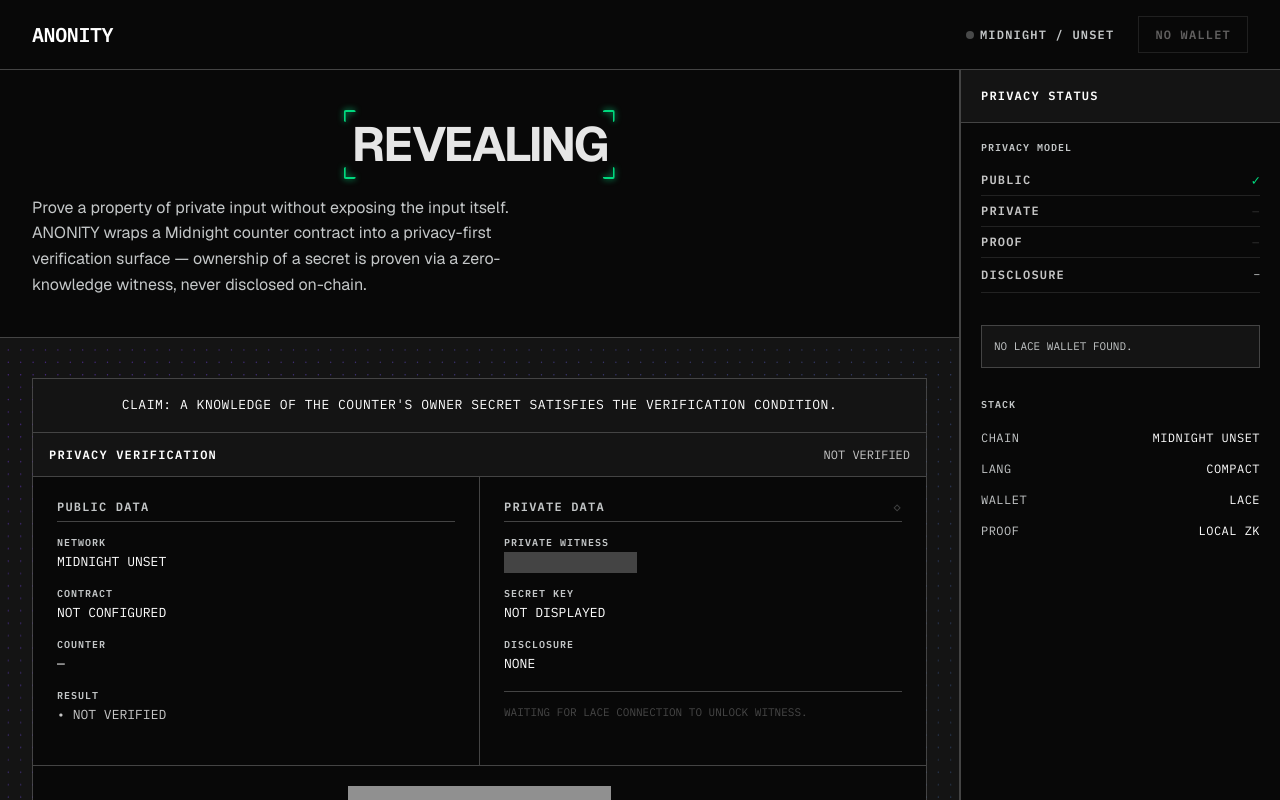
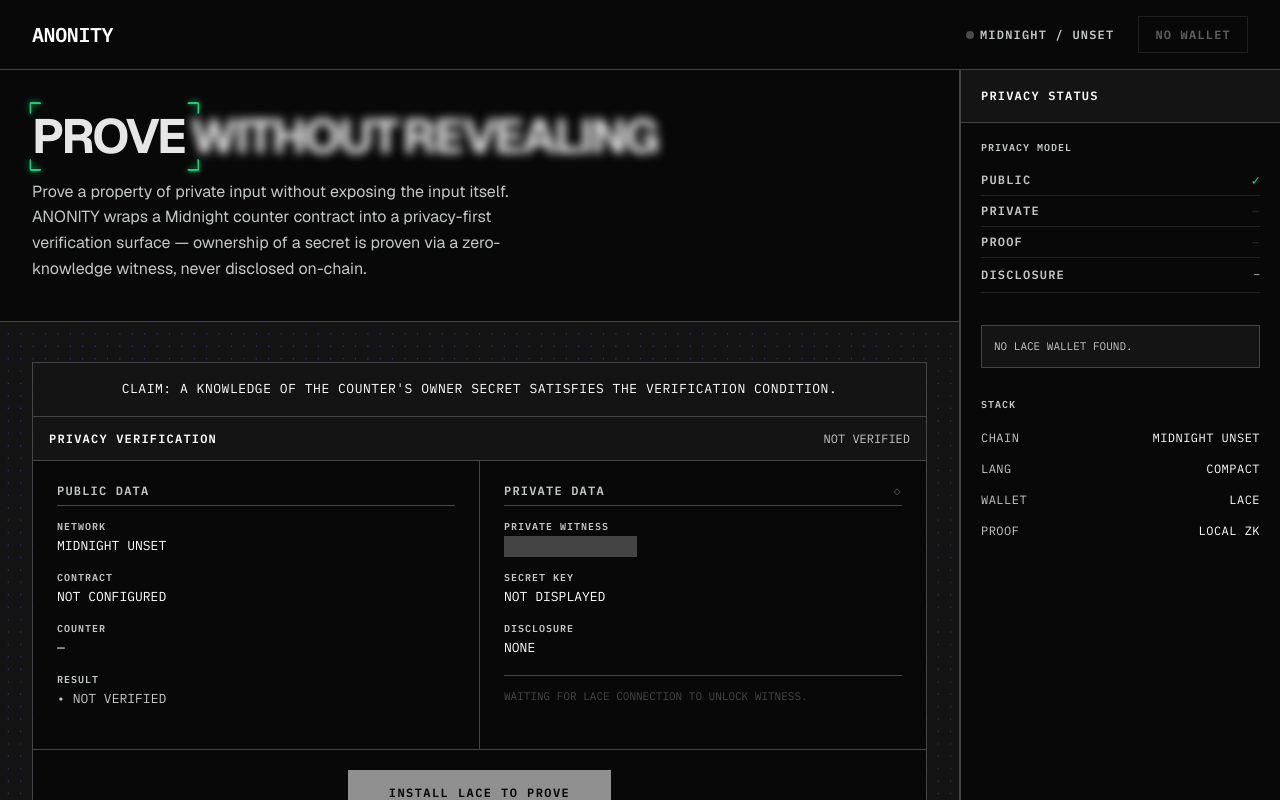
Before and after one commit to ayaan-there/VeilWork-FE, a React (Vite) app: page / in a window 1280 px wide. Shown: the top 800 px of the page. Built offline with nearby package versions, Linux system fonts and the light colour scheme; no server answers; what @midnight-ntwrk/compact-runtime, @midnight-ntwrk/midnight-js-protocol would draw is missing.

Commit message:
fix: truefocus renders full left-aligned sentence, dwells on REVEALING

```diff
--- a/src/App.tsx
+++ b/src/App.tsx
@@ -1,4 +1,4 @@
-import React, { useEffect, useState } from 'react';
+import React, { useEffect } from 'react';
 import { useMidnight } from './hooks/useMidnight';
 import TrueFocus from './components/TrueFocus';
 import DotField from './components/DotField';
@@ -17,8 +17,6 @@ const CONTRACT = (() => {
 const truncateHex = (s: string, head = 12, tail = 8): string =>
   s.length <= head + tail + 3 ? s : `${s.slice(0, head)}…${s.slice(-tail)}`;
 
-const SENTENCES = ['PROVE WITHOUT', 'REVEALING'];
-
 const App: React.FC = () => {
   const {
     walletState,
@@ -35,15 +33,6 @@ const App: React.FC = () => {
     error,
     clearError,
   } = useMidnight();
-
-  const [sentenceIndex, setSentenceIndex] = useState(0);
-
-  useEffect(() => {
-    const t = setInterval(() => {
-      setSentenceIndex((i) => (i + 1) % SENTENCES.length);
-    }, 4500);
-    return () => clearInterval(t);
-  }, []);
 
   useEffect(() => {
     if (!error) return;
@@ -217,16 +206,16 @@ const App: React.FC = () => {
             }}
             className="hero-pad"
           >
-            <div style={{ marginBottom: 24, marginTop: 8 }}>
+            <div style={{ marginBottom: 16 }}>
               <TrueFocus
-                key={sentenceIndex}
-                sentence={SENTENCES[sentenceIndex]}
-                manualMode={false}
+                sentence="PROVE WITHOUT REVEALING"
                 blurAmount={5}
                 borderColor="#00d97e"
                 glowColor="rgba(0, 217, 126, 0.55)"
                 animationDuration={0.55}
-                pauseBetweenAnimations={0.35}
+                pauseBetweenAnimations={0.3}
+                emphasisIndex={2}
+                emphasisPause={2.2}
               />
             </div>
             <p
--- a/src/components/TrueFocus.css
+++ b/src/components/TrueFocus.css
@@ -1,14 +1,14 @@
 .focus-container {
   position: relative;
   display: flex;
-  gap: 0.35em;
-  justify-content: center;
-  align-items: center;
+  gap: 0.28em;
+  justify-content: flex-start;
+  align-items: baseline;
   flex-wrap: wrap;
   outline: none;
   user-select: none;
   width: 100%;
-  line-height: 1;
+  line-height: 1.1;
 }
 
 .focus-word {
@@ -20,10 +20,10 @@
   line-height: 1.1;
   text-transform: uppercase;
   color: var(--color-on-bg, #e6e6e6);
-  cursor: pointer;
+  cursor: default;
   transition:
-    filter 0.3s ease,
-    color 0.3s ease;
+    filter 0.4s ease,
+    color 0.4s ease;
   outline: none;
   user-select: none;
   white-space: nowrap;
--- a/src/components/TrueFocus.tsx
+++ b/src/components/TrueFocus.tsx
@@ -5,43 +5,42 @@ import './TrueFocus.css';
 interface TrueFocusProps {
   sentence?: string;
   separator?: string;
-  manualMode?: boolean;
   blurAmount?: number;
   borderColor?: string;
   glowColor?: string;
   animationDuration?: number;
   pauseBetweenAnimations?: number;
-  onSentenceChange?: (next: string) => void;
+  emphasisIndex?: number;
+  emphasisPause?: number;
 }
 
 const TrueFocus = ({
-  sentence = 'True Focus',
+  sentence = 'PROVE WITHOUT REVEALING',
   separator = ' ',
-  manualMode = false,
   blurAmount = 5,
-  borderColor = 'green',
-  glowColor = 'rgba(0, 255, 0, 0.6)',
+  borderColor = '#00d97e',
+  glowColor = 'rgba(0, 217, 126, 0.55)',
   animationDuration = 0.5,
-  pauseBetweenAnimations = 1,
+  pauseBetweenAnimations = 0.35,
+  emphasisIndex = 2,
+  emphasisPause = 1.8,
 }: TrueFocusProps) => {
   const words = sentence.split(separator);
   const [currentIndex, setCurrentIndex] = useState(0);
-  const [lastActiveIndex, setLastActiveIndex] = useState<number | null>(null);
   const containerRef = useRef<HTMLDivElement>(null);
   const wordRefs = useRef<Array<HTMLSpanElement | null>>([]);
   const [focusRect, setFocusRect] = useState({ x: 0, y: 0, width: 0, height: 0 });
 
   useEffect(() => {
-    if (!manualMode) {
+    const baseInterval = (animationDuration + pauseBetweenAnimations) * 1000;
     const interval = setInterval(
       () => {
         setCurrentIndex((prev) => (prev + 1) % words.length);
       },
-        (animationDuration + pauseBetweenAnimations) * 1000,
+      baseInterval,
     );
     return () => clearInterval(interval);
-    }
-  }, [manualMode, animationDuration, pauseBetweenAnimations, words.length]);
+  }, [animationDuration, pauseBetweenAnimations, words.length]);
 
   useEffect(() => {
     if (currentIndex === null || currentIndex === -1) return;
@@ -58,18 +57,14 @@ const TrueFocus = ({
     });
   }, [currentIndex, words.length]);
 
-  const handleMouseEnter = (index: number) => {
-    if (manualMode) {
-      setLastActiveIndex(index);
-      setCurrentIndex(index);
-    }
-  };
-
-  const handleMouseLeave = () => {
-    if (manualMode && lastActiveIndex !== null) {
-      setCurrentIndex(lastActiveIndex);
-    }
-  };
+  // Auto cycle: dwell on emphasisIndex (REVEALING) longer than other words.
+  useEffect(() => {
+    if (currentIndex !== emphasisIndex) return;
+    const t = setTimeout(() => {
+      setCurrentIndex((prev) => (prev + 1) % words.length);
+    }, emphasisPause * 1000);
+    return () => clearTimeout(t);
+  }, [currentIndex, emphasisIndex, emphasisPause, words.length]);
 
   const frameStyle = {
     '--border-color': borderColor,
@@ -86,14 +81,12 @@ const TrueFocus = ({
             ref={(el) => {
               wordRefs.current[index] = el;
             }}
-            className={`focus-word ${manualMode ? 'manual' : ''} ${isActive && !manualMode ? 'active' : ''}`}
+            className={`focus-word ${isActive ? 'active' : ''}`}
             style={{
               filter: isActive ? 'blur(0px)' : `blur(${blurAmount}px)`,
               ...frameStyle,
               transition: `filter ${animationDuration}s ease`,
             }}
-            onMouseEnter={() => handleMouseEnter(index)}
-            onMouseLeave={handleMouseLeave}
           >
             {word}
           </span>
```
Lines whose indentation alone changed are shown as unchanged.
